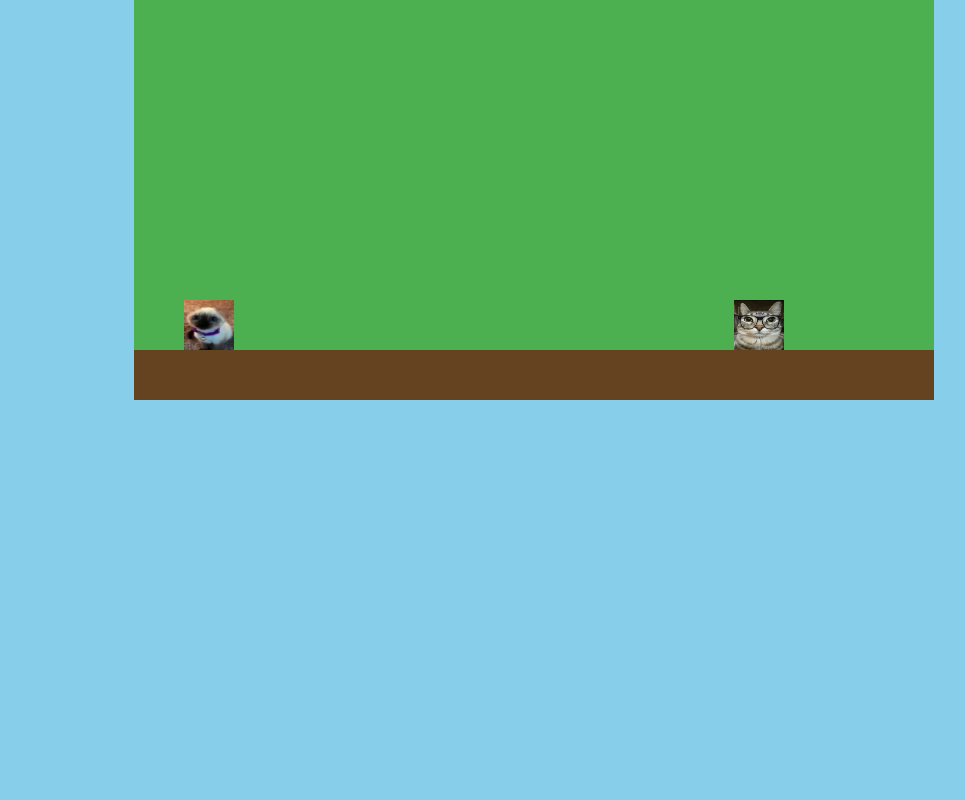
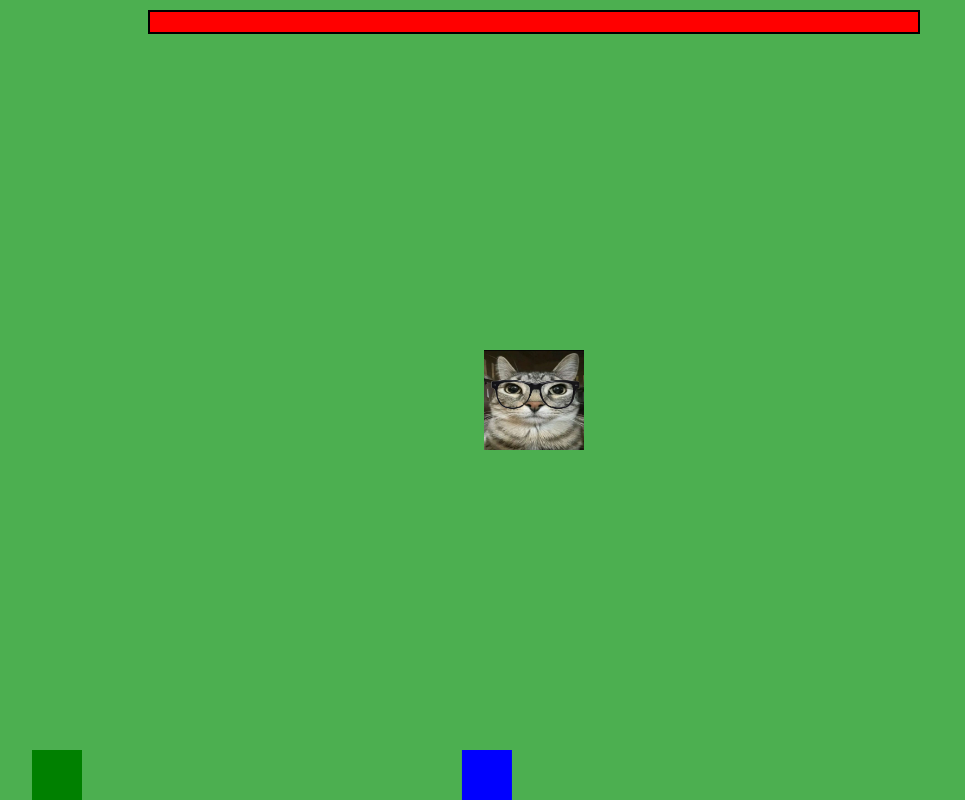
Before and after one commit to mamiaz/mamiaz.github.io, a plain HTML site: page index.html in a window 1280 px wide. Shown: the whole page, without its empty margins (106-1071 px from the left). Drawn offline with Linux system fonts and the light colour scheme.

Commit message:
Update index.html

```diff
--- a/index.html
+++ b/index.html
@@ -3,7 +3,7 @@
 <head>
     <meta charset="UTF-8">
     <meta name="viewport" content="width=device-width, initial-scale=1.0">
-    <title>Juego de Plataforma</title>
+    <title>Juego Multijugador</title>
     <style>
         body {
             margin: 0;
@@ -13,12 +13,29 @@
         }
         canvas {
             display: block;
-            margin: auto;
             background-color: #4CAF50;
+        }
+        .boss-health-bar {
+            position: absolute;
+            top: 10px;
+            left: 50%;
+            transform: translateX(-50%);
+            width: 60%;
+            height: 20px;
+            background-color: #ccc;
+            border: 2px solid #000;
+        }
+        .boss-health {
+            height: 100%;
+            background-color: red;
+            width: 100%;
         }
     </style>
 </head>
 <body>
+    <div class="boss-health-bar">
+        <div class="boss-health" id="bossHealth"></div>
+    </div>
     <canvas id="gameCanvas"></canvas>
 
     <script>
@@ -26,46 +43,55 @@
         const ctx = canvas.getContext("2d");
 
         // Configuración del canvas
-    canvas.width = 800;
-    canvas.height = 400;
+        canvas.width = window.innerWidth;
+        canvas.height = window.innerHeight;
 
-    // Variables del jugador
-    const player = {
-        x: 50,
-        y: 300,
+        // Variables globales
+        const players = [];
+        const boss = {
+            x: canvas.width / 2 - 50,
+            y: canvas.height / 2 - 50,
+            width: 100,
+            height: 100,
+            health: 100,
+            maxHealth: 100,
+            image: new Image(),
+        };
+        boss.image.src = "villano.jpg";
+
+        // Crear música de fondo
+        const music = new Audio("https://www.bensound.com/bensound-music/bensound-badass.mp3");
+        music.loop = true;
+        music.volume = 0.3;
+        music.play();
+
+        // Crear un jugador
+        function createPlayer(id, color) {
+            return {
+                id,
+                x: Math.random() * (canvas.width - 50),
+                y: canvas.height - 100,
                 width: 50,
                 height: 50,
                 speed: 5,
-        jumpPower: 15,
                 dy: 0,
                 grounded: false,
-        image: new Image()
+                color,
             };
-    player.image.src = "woobie.jpg"; // Cambia esta URL por la imagen del jugador
+        }
 
-    // Variables del enemigo
-    const enemy = {
-        x: 600,
-        y: 300,
-        width: 50,
-        height: 50,
-        alive: true,
-        image: new Image()
-    };
-    enemy.image.src = "villano.jpg"; // Cambia esta URL por la imagen del enemigo
+        // Agregar jugadores (local)
+        players.push(createPlayer(1, "blue"));
+        players.push(createPlayer(2, "green")); // Para pruebas locales
 
-    // Configuración del suelo
-    const groundHeight = 50;
-
-    // Controles
+        // Controles del jugador local (primer jugador)
         const keys = {
             left: false,
             right: false,
             jump: false,
-        attack: false
+            attack: false,
         };
 
-    // Eventos de teclado
         window.addEventListener("keydown", (e) => {
             if (e.code === "ArrowLeft") keys.left = true;
             if (e.code === "ArrowRight") keys.right = true;
@@ -80,7 +106,7 @@
             if (e.code === "KeyA") keys.attack = false;
         });
 
-    // Gravedad
+        // Gravedad y físicas
         const gravity = 0.8;
 
         // Bucle del juego
@@ -88,47 +114,52 @@
             // Limpiar el canvas
             ctx.clearRect(0, 0, canvas.width, canvas.height);
 
-        // Dibujar suelo
-        ctx.fillStyle = "#654321";
-        ctx.fillRect(0, canvas.height - groundHeight, canvas.width, groundHeight);
-
-        // Actualizar jugador
+            // Dibujar y actualizar jugadores
+            players.forEach((player) => {
+                if (player === players[0]) { // Solo el jugador local responde a controles
                     if (keys.left) player.x -= player.speed;
                     if (keys.right) player.x += player.speed;
                     if (keys.jump && player.grounded) {
-            player.dy = -player.jumpPower;
+                        player.dy = -15;
                         player.grounded = false;
                     }
+                }
 
-        // Gravedad del jugador
+                // Gravedad
                 player.dy += gravity;
                 player.y += player.dy;
 
-        // Limitar al jugador al suelo
-        if (player.y + player.height >= canvas.height - groundHeight) {
-            player.y = canvas.height - groundHeight - player.height;
+                // Colisión con el suelo
+                if (player.y + player.height >= canvas.height) {
+                    player.y = canvas.height - player.height;
                     player.dy = 0;
                     player.grounded = true;
                 }
 
                 // Dibujar jugador
-        ctx.drawImage(player.image, player.x, player.y, player.width, player.height);
+                ctx.fillStyle = player.color;
+                ctx.fillRect(player.x, player.y, player.width, player.height);
 
-        // Dibujar enemigo
-        if (enemy.alive) {
-            ctx.drawImage(enemy.image, enemy.x, enemy.y, enemy.width, enemy.height);
+                // Ataque al jefe
+                if (keys.attack && boss.health > 0) {
+                    const playerCenter = player.x + player.width / 2;
+                    const bossCenter = boss.x + boss.width / 2;
+                    if (Math.abs(playerCenter - bossCenter) < 100 && Math.abs(player.y - boss.y) < 100) {
+                        boss.health -= 1; // Reduce vida del jefe
+                        if (boss.health < 0) boss.health = 0;
+                    }
+                }
+            });
+
+            // Dibujar jefe
+            if (boss.health > 0) {
+                ctx.drawImage(boss.image, boss.x, boss.y, boss.width, boss.height);
             }
 
-        // Ataque al enemigo
-        if (keys.attack && enemy.alive) {
-            const playerCenter = player.x + player.width / 2;
-            const enemyCenter = enemy.x + enemy.width / 2;
-            if (Math.abs(playerCenter - enemyCenter) < 50 && Math.abs(player.y - enemy.y) < 50) {
-                enemy.alive = false; // Enemigo "muerto"
-            }
-        }
+            // Actualizar barra de vida del jefe
+            const bossHealthBar = document.getElementById("bossHealth");
+            bossHealthBar.style.width = (boss.health / boss.maxHealth) * 100 + "%";
 
-        // Llamar al próximo cuadro
             requestAnimationFrame(gameLoop);
         }
 
```
Lines whose indentation alone changed are shown as unchanged.
